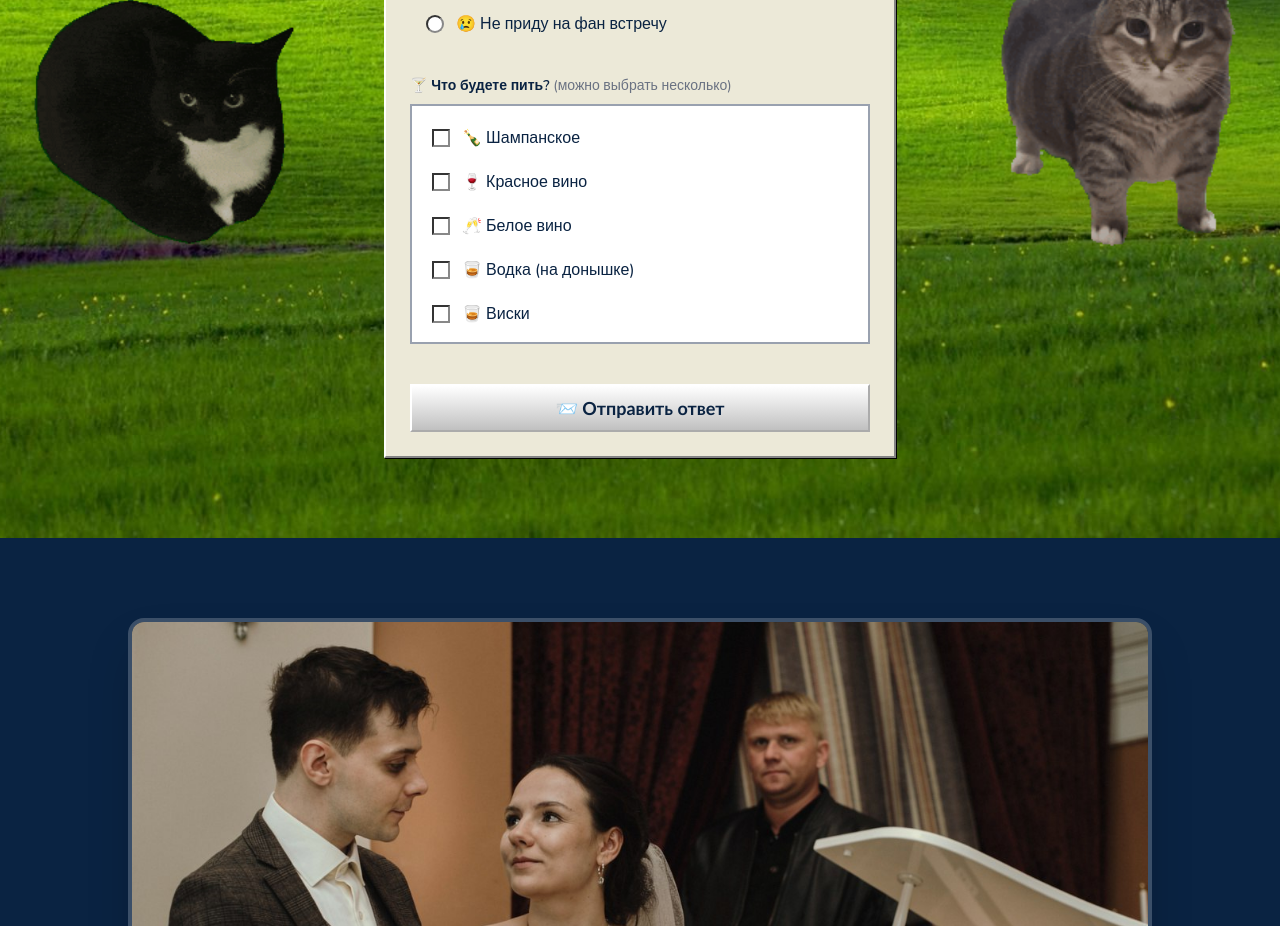
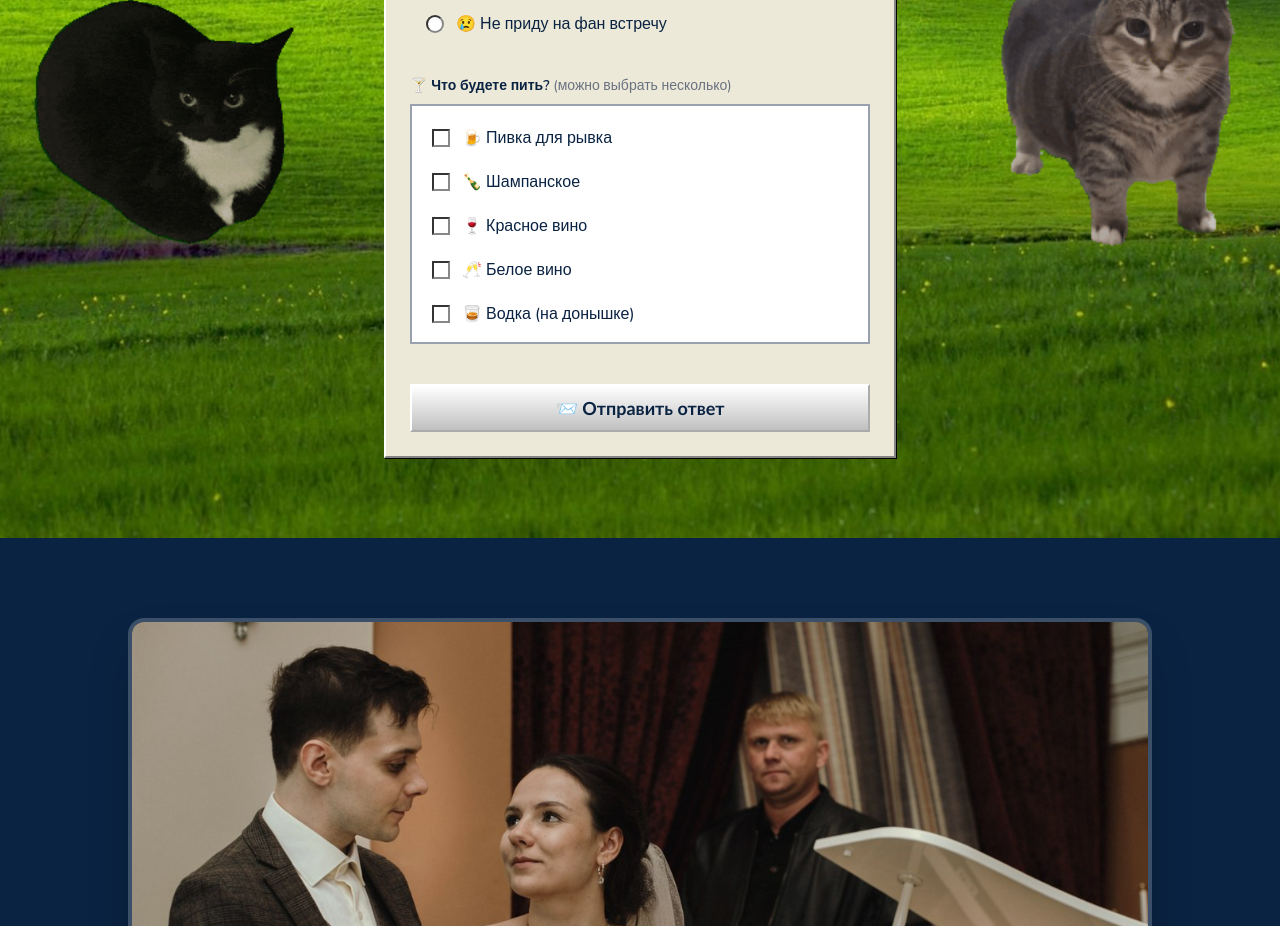
Before and after one commit to blinmarin/wedding-vitya-marina, a Next.js app: page / in a window 1280 px wide. Shown: the part 5860-6786 px from the top of the page. Built offline with nearby package versions, Linux system fonts and the light colour scheme.

Commit message:
minor fix

```diff
--- a/src/components/RSVPForm.tsx
+++ b/src/components/RSVPForm.tsx
@@ -22,13 +22,13 @@ export function RSVPForm() {
   const [showAttendingError, setShowAttendingError] = useState(false);
 
   const alcoholOptions = [
+    { id: "beer", label: "🍺 Пивка для рывка" },
     { id: "champagne", label: "🍾 Шампанское" },
     { id: "wine-red", label: "🍷 Красное вино" },
     { id: "wine-white", label: "🥂 Белое вино" },
     { id: "vodka", label: "🥃 Водка (на донышке)" },
     { id: "whiskey", label: "🥃 Виски" },
     { id: "cognac", label: "🥃 Коньяк" },
-    { id: "beer", label: "🍺 Пивка для рывка" },
     {
       id: "tea",
       label: "🍵 Чай — он так утоляет жажду, я чувствую себя человеком",
```
